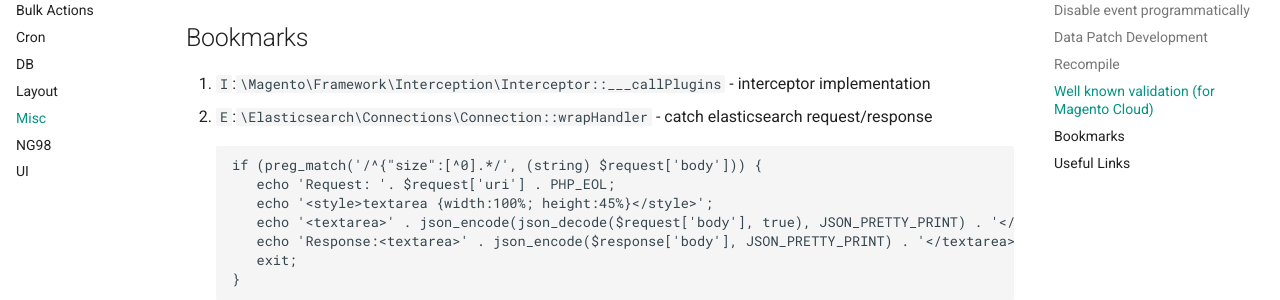
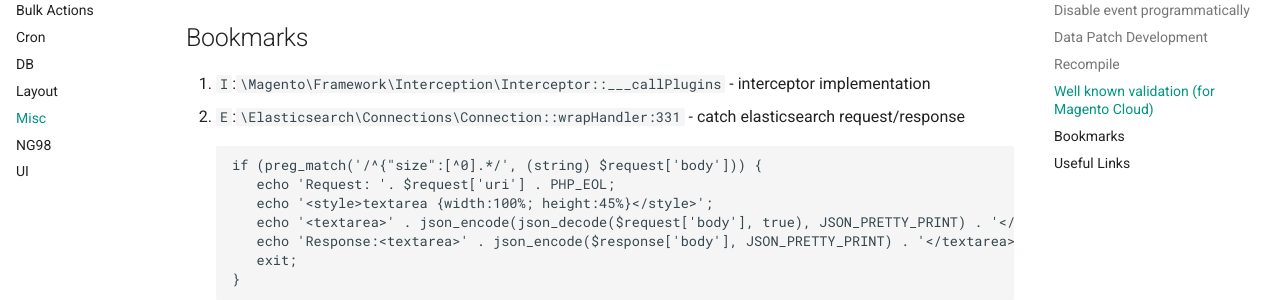
Before and after one commit to yutv/kb, an MkDocs documentation site: the page built from docs/magento-2/misc.md, in a window 1280 px wide and 900 px high, scrolled down 1989 px. Shown: the part 152-452 px from the top of the window. Built offline with MkDocs 1.6.1 and Material for MkDocs 9.7.7, drawn with Linux system fonts in a browser that asks for light colours.

Commit message:
elasticsearch

````diff
--- a/docs/magento-2/misc.md
+++ b/docs/magento-2/misc.md
@@ -83,7 +83,7 @@ if (req.url ~ "/.well-known/") {
 ## Bookmarks
 
 1. `I`:`\Magento\Framework\Interception\Interceptor::___callPlugins` - interceptor implementation
-2. `E`:`\Elasticsearch\Connections\Connection::wrapHandler` - catch elasticsearch request/response
+2. `E`:`\Elasticsearch\Connections\Connection::wrapHandler:331` - catch elasticsearch request/response
 ```php
 if (preg_match('/^{"size":[^0].*/', (string) $request['body'])) {
    echo 'Request: '. $request['uri'] . PHP_EOL;
````
